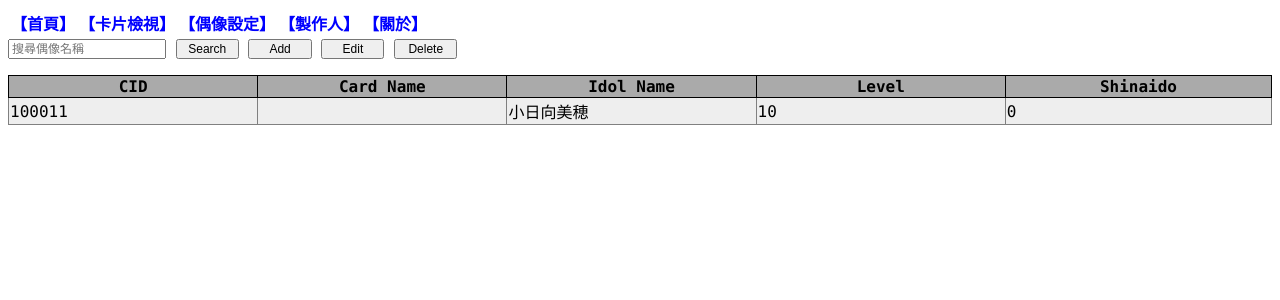
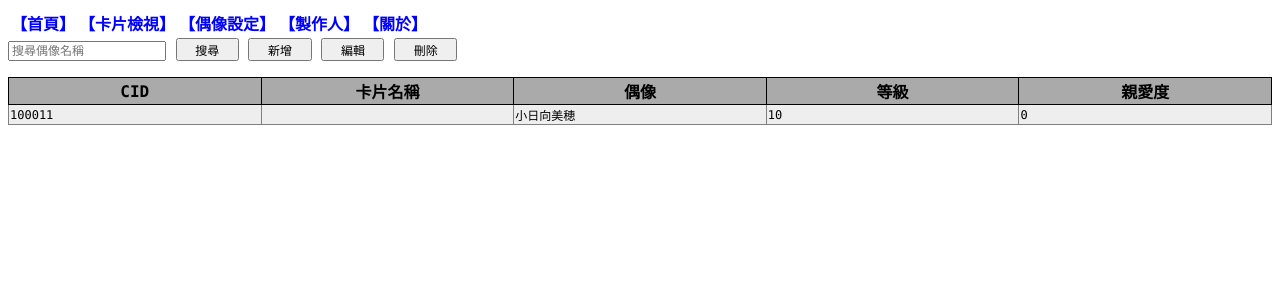
Before and after one commit to penut85420/DatabaseFinalProject, a PHP site: page /Producer.php in a window 1280 px wide. Shown: the top 300 px of the page. Run offline with PHP 8.4, Linux system fonts and the light colour scheme; data comes from the database, SQL or seed files in the repository; lists and menus that the app fills with data are empty.

Commit message:
Translate

```diff
--- a/IdolCard.php
+++ b/IdolCard.php
@@ -18,7 +18,7 @@
         <input type = "text" name = "searchTarget"
             placeholder = "搜尋偶像名稱" value = "<?php if (isset($_POST["searchTarget"])) echo $_POST["searchTarget"]; ?>">
         <input type = "submit" value = "搜尋">
-        <a href = "IdolCard_add.php"><input type = "button" value = "Add"></a>
+        <a href = "IdolCard_add.php"><input type = "button" value = "新增"></a>
     </form>
     進階搜尋：
     <form method = "post" action = "IdolCard.php">
--- a/IdolSetting.php
+++ b/IdolSetting.php
@@ -17,8 +17,8 @@
     <div class = "Search">
     <form method = "post" action = "IdolSetting.php">
         <input type = "text" name = "searchTarget" placeholder = "搜尋偶像名稱">
-        <input type = "submit" value = "Search">
-        <a href = "IdolSetting_add.php"><input type = "button" value = "Add"></a>
+        <input type = "submit" value = "搜尋">
+        <a href = "IdolSetting_add.php"><input type = "button" value = "新增"></a>
     </form>
     </div>
 
--- a/Producer.php
+++ b/Producer.php
@@ -9,19 +9,19 @@
     <div class = "Search">
     <form method = "post" action = "Producer.php">
         <input type = "text" name = "searchTarget" placeholder = "搜尋偶像名稱">
-        <input type = "submit" value = "Search">
-        <a href = "Producer_add.php"><input type = "button" value = "Add"></a>
-        <a href = "Producer_edit.php"><input type = "button" value = "Edit"></a>
-        <a href = "Producer_delete.php"><input type = "button" value = "Delete"></a>
+        <input type = "submit" value = "搜尋">
+        <a href = "Producer_add.php"><input type = "button" value = "新增"></a>
+        <a href = "Producer_edit.php"><input type = "button" value = "編輯"></a>
+        <a href = "Producer_delete.php"><input type = "button" value = "刪除"></a>
     </form>
     </div>
     <table class = "IdolCardTable">
         <tr>
             <th>CID</th>
-            <th>Card Name</th>
-            <th>Idol Name</th>
-            <th>Level</th>
-            <th>Shinaido</th>
+            <th>卡片名稱</th>
+            <th>偶像</th>
+            <th>等級</th>
+            <th>親愛度</th>
         </tr>
         <?php
             if (isset($_POST["searchTarget"])) {
--- a/css/style.css
+++ b/css/style.css
@@ -49,6 +49,7 @@ a:active {
 
 .IdolCardTable td {
     border: 1px solid gray;
+    font-size: 12px;
 }
 
 .IdolCardTable tr:nth-child(even) {
--- a/index.php
+++ b/index.php
@@ -5,8 +5,7 @@
 </head>
 <body>
     <?php include("com/menu.php"); ?>
-    <p>This is our Database final project.</p>
+    <p>This is our database final project.</p>
     <p>Click link above to go to other site.</p>
-	<p>HIO lalala.</p>
 </body>
 </html>
```
Also changed, not shown: Producer_add.php (+4 -4 lines), Producer_delete.php (+4 -4 lines), Producer_edit.php (+4 -4 lines).
